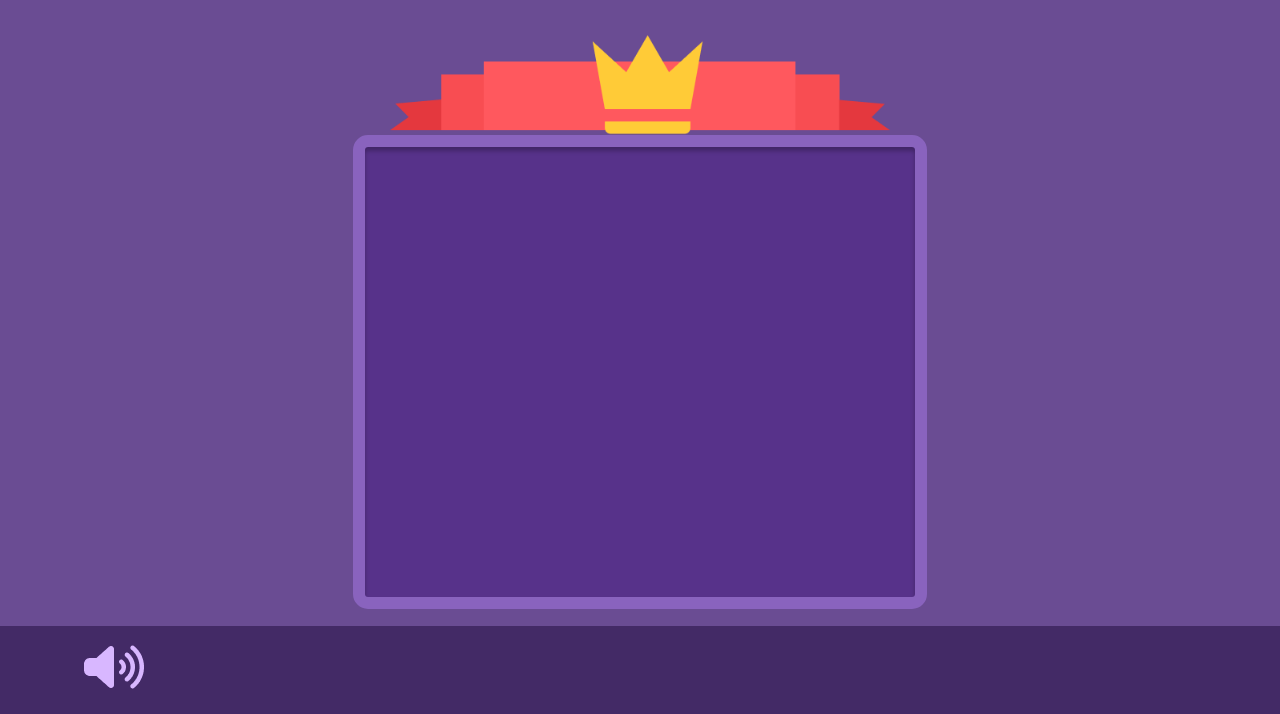
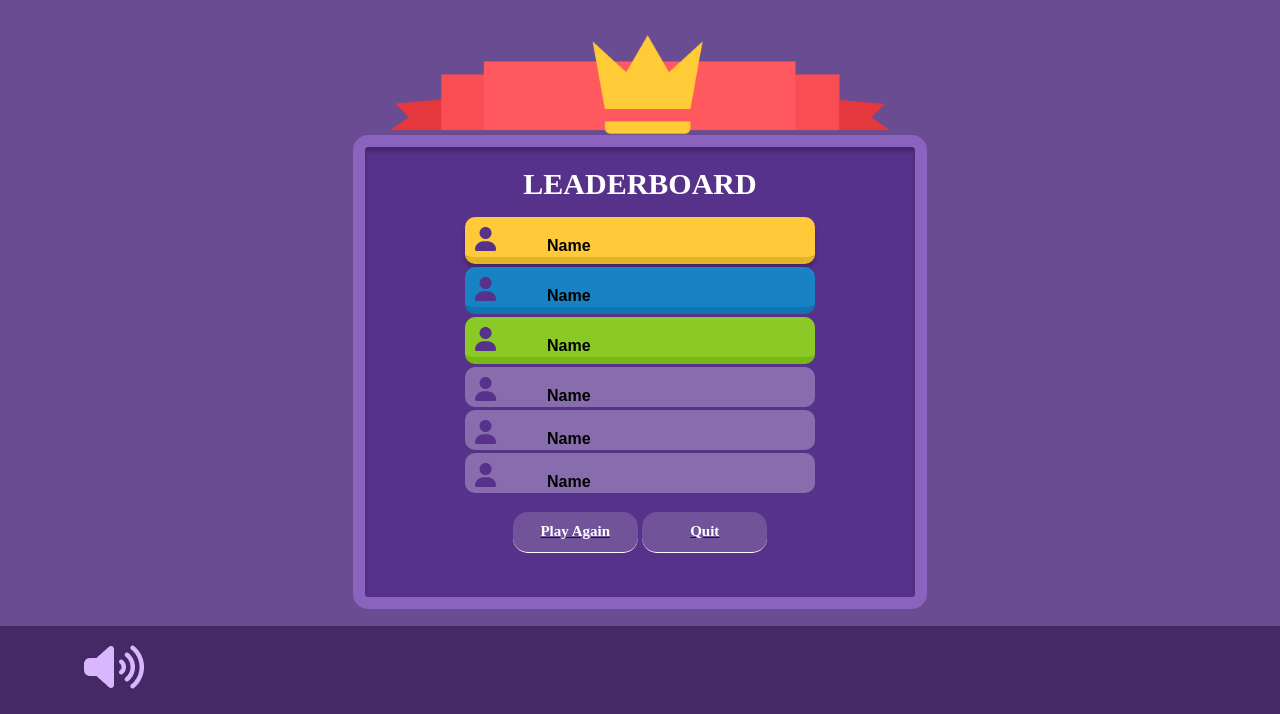
Before and after one commit to payalpahilani/Drivequest, a plain HTML site: page leadership.html in a window 1280 px wide. Shown: the part 86-800 px from the top of the page. Drawn offline with Linux system fonts and the light colour scheme.

Commit message:
edit leadership page: add layout, buttons, images

```diff
--- a/leadership.html
+++ b/leadership.html
@@ -30,6 +30,17 @@
     <main>
         <img class="banner" src="./assets/leaderboard-asset.png" alt="banner">
         <div class="board-container">
+            <h1 class="leader-heading">LEADERBOARD</h1>
+            <ul class="leaders-list">
+                <li class="leader yellow"><img class="star-player" src="./assets/leader.svg" alt="star player">Name</li>
+                <li class="leader blue"> <img src="./assets/leader.svg" alt="">Name</li>
+                <li class="leader green"><img src="./assets/leader.svg" alt="">Name</li>
+                <li class="leader purple"><img src="./assets/leader.svg" alt="">Name</li>
+                <li class="leader purple"><img src="./assets/leader.svg" alt="">Name</li>
+                <li class="leader purple"><img src="./assets/leader.svg" alt="">Name</li>
+            </ul>
+            <div> <a href="./index.html"><button class="playagain-btn">Play Again</button></a>
+                <a href="./home.html"><button class="quit-btn">Quit</button></a> </div>
 
         </div>
     </main>
--- a/main.css
+++ b/main.css
@@ -421,25 +421,90 @@ h2 {
     margin-left: 84px;
 }
 
-/* rules page */
+/* leadership page */
+.leader-heading {
+    color: #FFF;
+    font-family: Poppins;
+    font-size: 30px;
+    font-style: normal;
+    font-weight: 700;
+    line-height: normal;
+    margin: 0px;
+    padding-top: 20px;
+}
 
-
-
-
-/* leadership page */
 .banner {
     width: 500px;
     height: auto;
-
 }
-
 
 .board-container {
     width: 550px;
     height: 450px;
-    flex-shrink: 0;
     border-radius: 15px;
     border: 12px solid #8963BE;
     background: #57328A;
     box-shadow: 0px 4px 4px 0px rgba(0, 0, 0, 0.25) inset;
+    display: flex;
+    align-items: center;
+    flex-direction: column;
+    margin: 0 auto;
 }
+
+.leaders-list {
+    padding: 0;
+}
+
+.leaders-list li {
+    margin-bottom: 3px;
+}
+
+.leaders-list li img {
+    margin-top: 10px;
+    margin-left: 10px;
+    margin-right: 50px;
+}
+
+.leader {
+    list-style-type: none;
+    width: 350px;
+    height: 40px;
+    border-radius: 10px;
+    border-radius: 10px;
+    background: #886DAE;
+}
+
+.yellow {
+    border-radius: 10px;
+    border-bottom: 7px solid #E4B228;
+    background: #FFCA3A;
+    box-shadow: 0px 4px 4px 0px rgba(0, 0, 0, 0.25);
+}
+
+
+.blue {
+    border-radius: 10px;
+    border-bottom: 7px solid #1174B1;
+    background: #1982C4;
+}
+
+.green {
+    border-radius: 10px;
+    border-bottom: 7px solid #79B716;
+    background: #8AC926;
+}
+
+.playagain-btn, .quit-btn {
+    all: unset;
+    width: 125px;
+    height: 40px;
+    border-radius: 15px;
+    border-bottom: 1px solid #FFF;
+    background: #71539A;
+    color: #FFF;
+    font-family: Poppins;
+    font-size: 15px;
+    font-style: normal;
+    font-weight: 700;
+    text-align: center;
+}
```
Also changed, not shown: assets/leader.svg (added).
